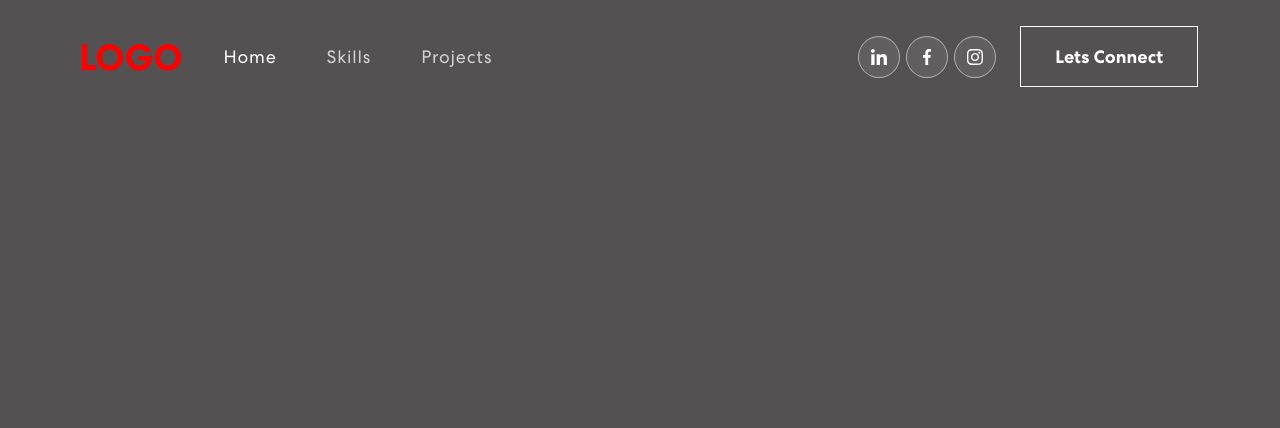
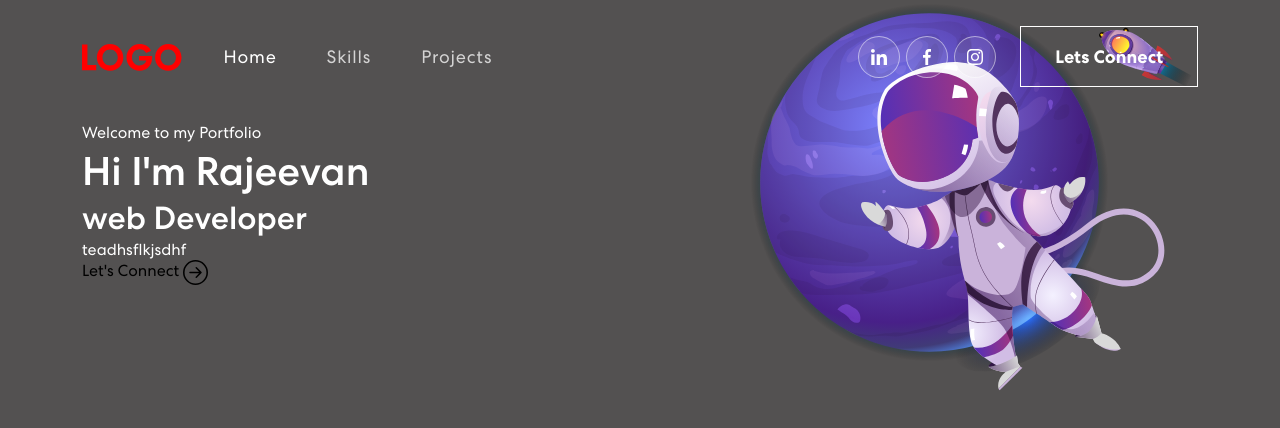
Before and after one commit to Rajeevann/Personal_Blog, a React (Create React App) app: page / in a window 1280 px wide. Shown: the top 428 px of the page. Built offline with nearby package versions, Linux system fonts and the light colour scheme.

Commit message:
Banner Coding

```diff
--- a/package.json
+++ b/package.json
@@ -9,7 +9,9 @@
     "bootstrap": "^5.3.0",
     "react": "^18.2.0",
     "react-bootstrap": "^2.8.0",
+    "react-bootstrap-icons": "^1.10.3",
     "react-dom": "^18.2.0",
+    "react-icons": "^4.10.1",
     "react-scripts": "5.0.1",
     "web-vitals": "^2.1.4"
   },
--- a/src/App.jsx
+++ b/src/App.jsx
@@ -1,10 +1,12 @@
 import "./App.css";
+import Banner from "./components/Banner";
 import NavBar from "./components/NavBar";
 
 function App() {
   return (
     <div className="App">
       <NavBar />
+      <Banner />
     </div>
   );
 }
--- /dev/null
+++ b/src/components/Banner.jsx
@@ -0,0 +1,70 @@
+import React, { useEffect, useState } from "react";
+import { Col, Container, Row, useAccordionButton } from "react-bootstrap";
+import { ArrowRightCircle } from "react-bootstrap-icons";
+import headerImg from "../../src/assets/img/header-img.svg";
+import "../../src/components/";
+
+const Banner = () => {
+  const [loopNum, setLoopNum] = useState(0);
+  const [isDeleting, setIsDeleting] = useState(false);
+  const toRotate = ["web Developer", "Web Designer", "Data Analyst"];
+  const [text, setText] = useState("");
+  const [delta, setDelta] = useState(300 - Math.random() * 100);
+  const period = 2000;
+
+  useEffect(() => {
+    let ticker = setInterval(() => {
+      tick();
+    }, delta);
+
+    return () => {
+      clearInterval(ticker);
+    };
+  }, [text]);
+
+  const tick = () => {
+    let i = loopNum % toRotate.length;
+    let fullText = toRotate[i];
+    let updatedText = isDeleting
+      ? fullText.substring(0, text.length - 1)
+      : fullText.substring(0, text.length + 1);
+
+    setText(updatedText);
+
+    if (isDeleting) {
+      setDelta((prevDelta) => prevDelta / 2);
+    }
+
+    if (!isDeleting && updatedText === fullText) {
+      setIsDeleting(true);
+      setDelta(period);
+    } else if (isDeleting && updatedText === "") {
+      setIsDeleting(false);
+      setLoopNum(loopNum + 1);
+      setDelta(500);
+    }
+  };
+
+  return (
+    <section className="banner" id="home">
+      <Container>
+        <Row className="align-items-center">
+          <Col xs={12} md={6} xl={7}>
+            <span className="tagline">Welcome to my Portfolio</span>
+            <h1>{`Hi I'm Rajeevan `}</h1>
+            <h2 className="wrap">{text}</h2>
+            <p>teadhsflkjsdhf</p>
+            <button onClick={() => console.log("connect")}>
+              Let's Connect <ArrowRightCircle size={25} />
+            </button>
+          </Col>
+          <Col xs={12} md={6} xl={5}>
+            <img src={headerImg} alt="Header Img" />
+          </Col>
+        </Row>
+      </Container>
+    </section>
+  );
+};
+
+export default Banner;
--- /dev/null
+++ b/src/components/banner.css
@@ -0,0 +1,73 @@
+/************ Banner Css ************/
+.banner {
+  margin-top: 0;
+  padding: 260px 0 100px 0;
+  background-image: url("./assets/img/banner-bg.png");
+  background-position: top center;
+  background-size: cover;
+  background-repeat: no-repeat;
+}
+.banner .tagline {
+  font-weight: 700;
+  letter-spacing: 0.8px;
+  padding: 8px 10px;
+  background: linear-gradient(
+    90.21deg,
+    rgba(170, 54, 124, 0.5) -5.91%,
+    rgba(74, 47, 189, 0.5) 111.58%
+  );
+  border: 1px solid rgba(255, 255, 255, 0.5);
+  font-size: 20px;
+  margin-bottom: 16px;
+  display: inline-block;
+}
+.banner h1 {
+  font-size: 65px;
+  font-weight: 700;
+  letter-spacing: 0.8px;
+  line-height: 1;
+  margin-bottom: 20px;
+  display: block;
+}
+.banner p {
+  color: #b8b8b8;
+  font-size: 18px;
+  letter-spacing: 0.8px;
+  line-height: 1.5em;
+  width: 96%;
+}
+.banner button {
+  color: #fff;
+  font-weight: 700;
+  font-size: 20px;
+  margin-top: 60px;
+  letter-spacing: 0.8px;
+  display: flex;
+  align-items: center;
+}
+.banner button svg {
+  font-size: 25px;
+  margin-left: 10px;
+  transition: 0.3s ease-in-out;
+  line-height: 1;
+}
+.banner button:hover svg {
+  margin-left: 25px;
+}
+.banner img {
+  animation: updown 3s linear infinite;
+}
+@keyframes updown {
+  0% {
+    transform: translateY(-20px);
+  }
+  50% {
+    transform: translateY(20px);
+  }
+  100% {
+    transform: translateY(-20px);
+  }
+}
+.txt-rotate > .wrap {
+  border-right: 0.08em solid #666;
+}
```
Also changed, not shown: 1 other file (tests, documents, lock files or other folders).
